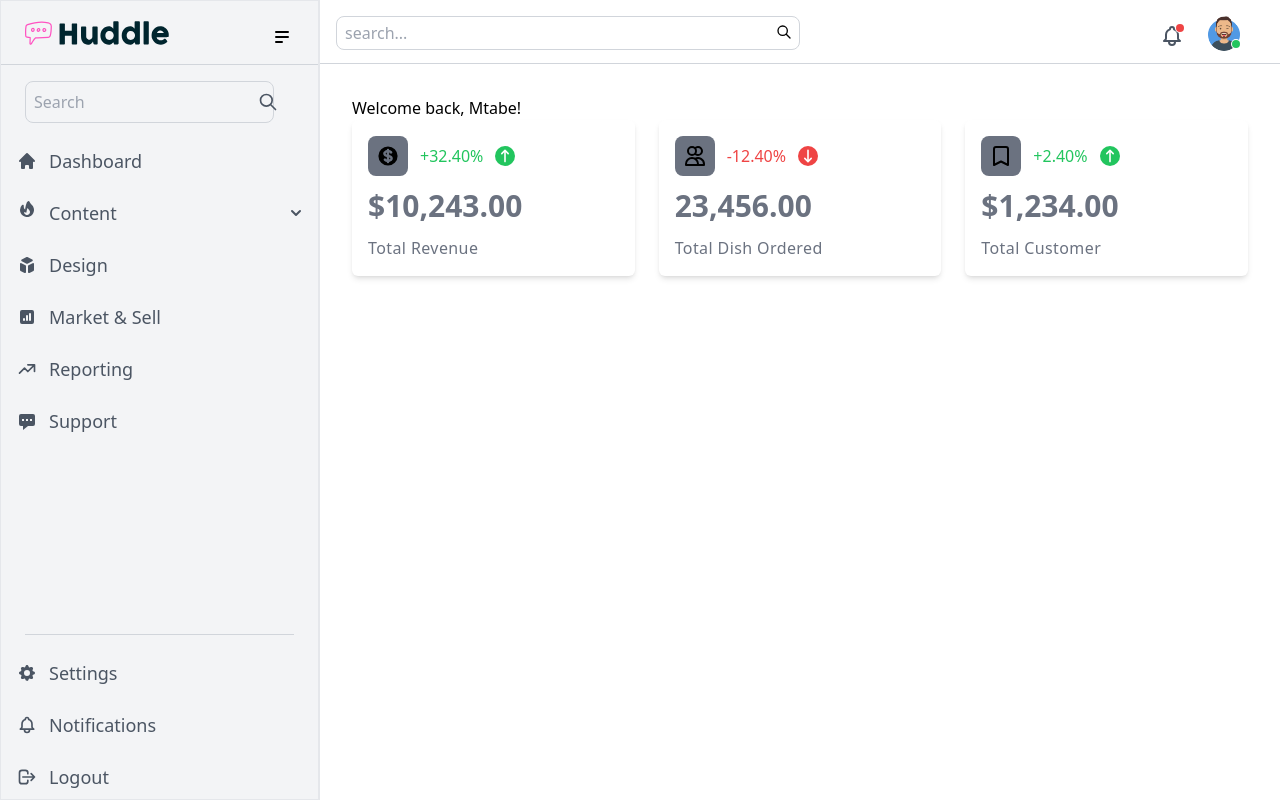
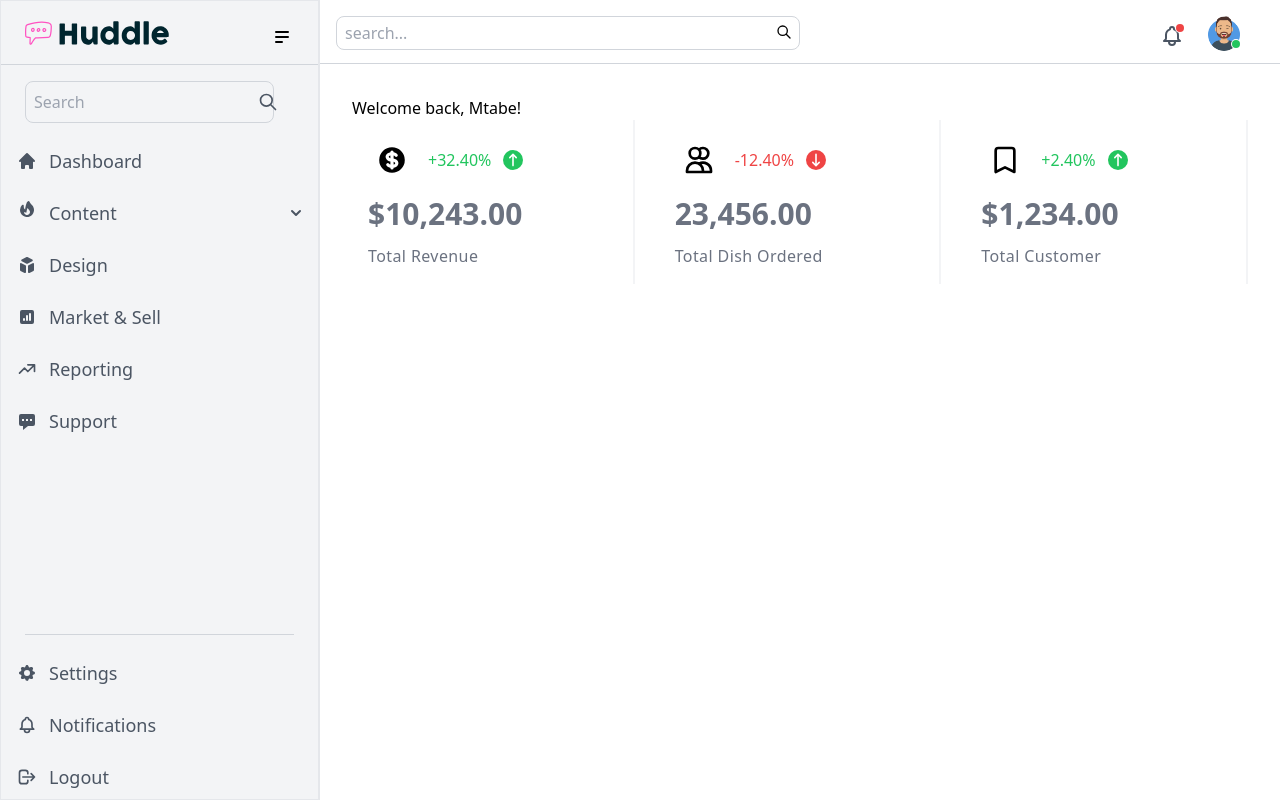
Before and after one commit to watabelabs/tailwind-dashboard, a React (Vite) app: page / in a window 1280 px wide. Built offline with nearby package versions, Linux system fonts and the light colour scheme.

Commit message:
feat: create stats card component

```diff
--- a/src/components/ui/StatsCard.tsx
+++ b/src/components/ui/StatsCard.tsx
@@ -19,21 +19,21 @@ const stats = [
     title: "Total Revenue",
     percentage: "+32.40%",
     value: "$10,243.00",
-    icon: <HiCurrencyDollar className="h-6 w-6" />,
+    icon: <HiCurrencyDollar className="h-8 w-8" />,
     status: "up",
   },
   {
     title: "Total Dish Ordered",
     percentage: "-12.40%",
     value: "23,456.00",
-    icon: <HiOutlineUsers className="h-6 w-6" />,
+    icon: <HiOutlineUsers className="h-8 w-8" />,
     status: "down",
   },
   {
     title: "Total Customer",
     percentage: "+2.40%",
     value: "$1,234.00",
-    icon: <HiOutlineBookmark className="h-6 w-6" />,
+    icon: <HiOutlineBookmark className="h-8 w-8" />,
     status: "up",
   },
 ];
@@ -42,9 +42,9 @@ const StatsCard = ({ title, value, icon }: StatsCardProps) => {
   return (
     <div className="flex gap-6">
       {stats.map((stat, index) => (
-        <div className="flex flex-col p-4 w-1/3 bg-white shadow-md rounded-md gap-y-3">
+        <div className="flex flex-col p-4 w-1/3 bg-white gap-y-3 border-r-2 border-gray-100">
           <div className="flex items-center gap-x-3">
-            <div className="p-2 bg-gray-500 rounded-lg">{stat.icon}</div>
+            <div className="p-2 bg-white rounded-lg">{stat.icon}</div>
             <span
               className={`text-md font-medium ${stat.status === "up" ? "text-green-500" : "text-red-500"} `}
             >
```
